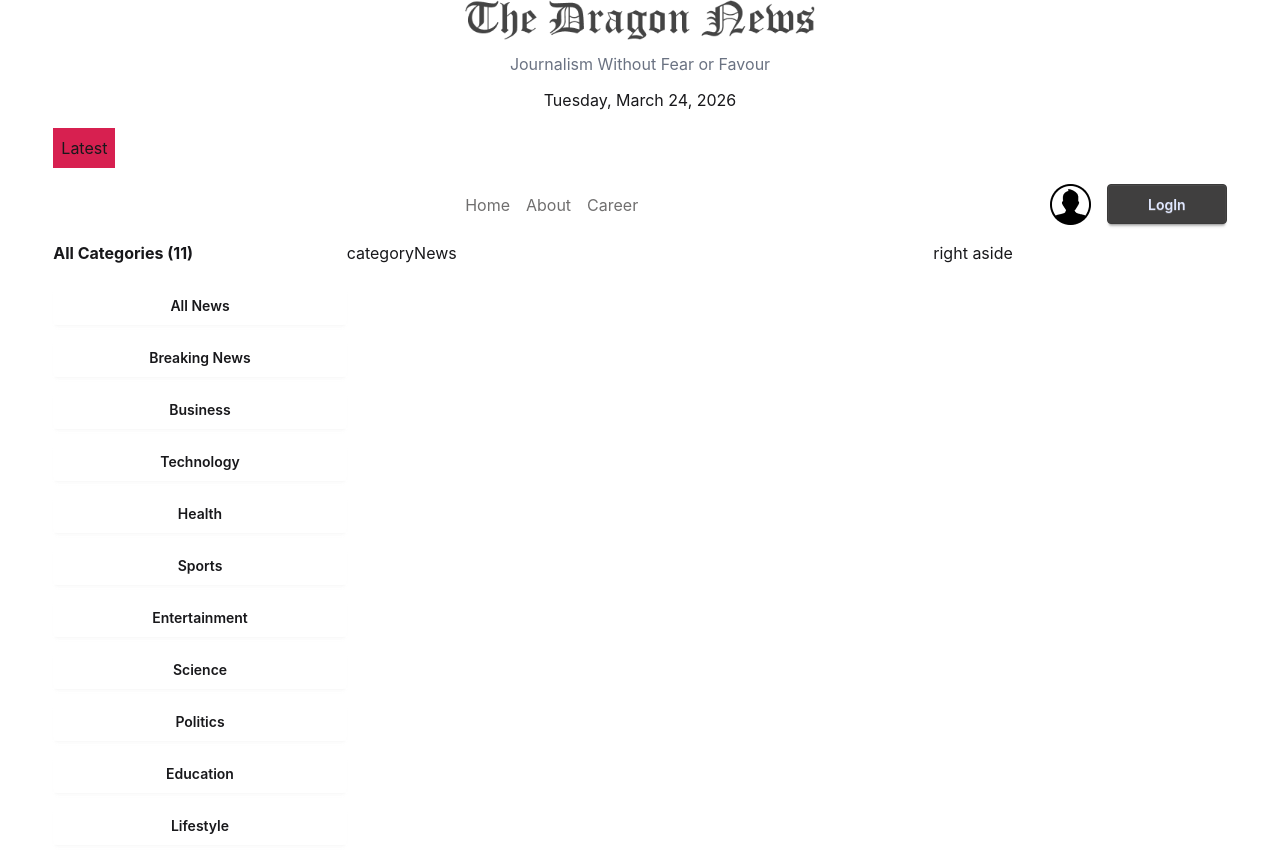
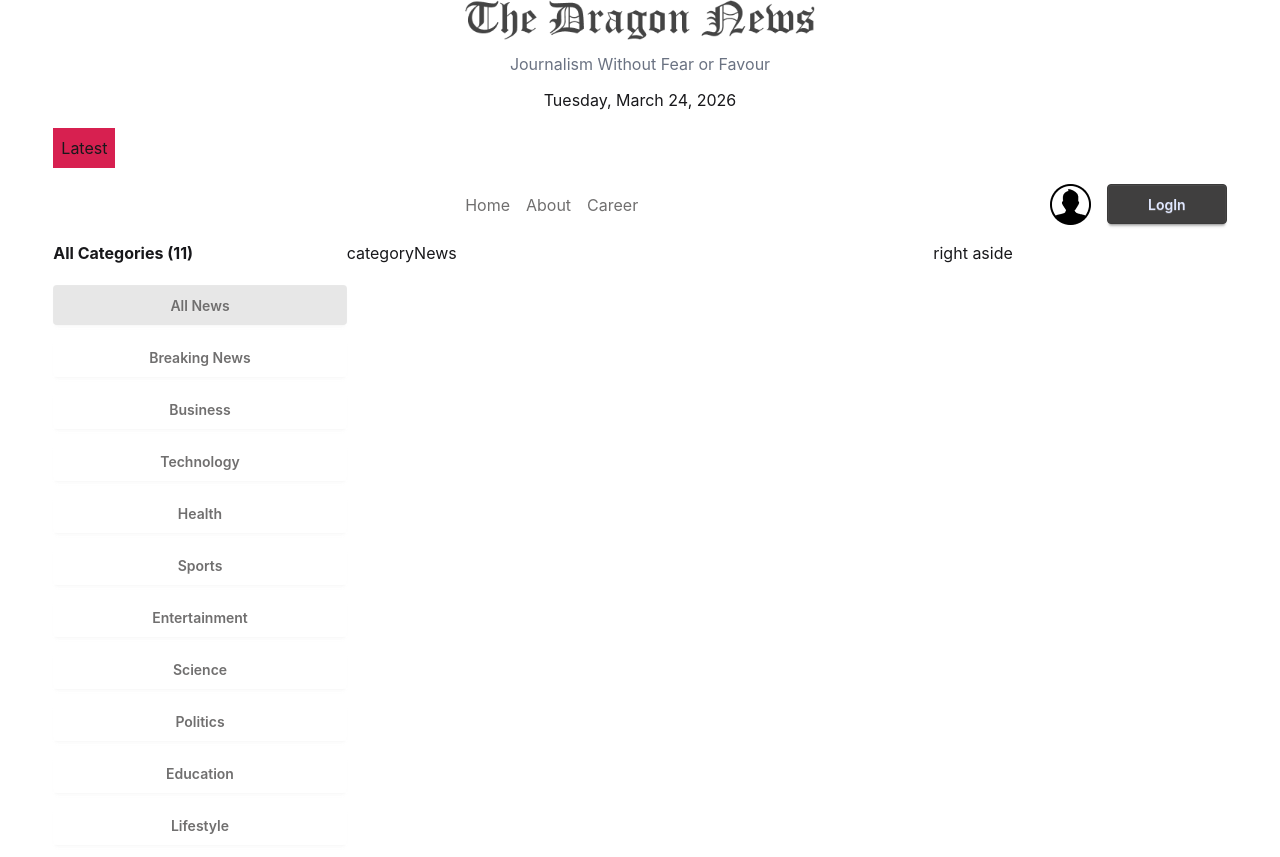
Before and after one commit to asik247/news-paper-with-firebase, a React (Vite) app: page /category/0 in a window 1280 px wide. Built offline with nearby package versions, Linux system fonts and the light colour scheme.

Commit message:
all categories dynamic load

```diff
--- a/src/Components/Categories.jsx
+++ b/src/Components/Categories.jsx
@@ -11,7 +11,7 @@ const Categories = () => {
             <h1 className='font-bold'>All Categories ({categories.length})</h1>
             <div className='grid grid-cols-1 mt-5 gap-3'>
                 {
-                    categories.map(categorie=><NavLink to={`/category/${categorie.id}`} className={'btn bg-base-100 border-0 hover:bg-base-200'} key={categorie.id}>{categorie.name}</NavLink>)
+                    categories.map(categorie=><NavLink to={`/category/${categorie.id}`} className={'btn bg-base-100 border-0 hover:bg-base-200 font-semibold text-accent'} key={categorie.id}>{categorie.name}</NavLink>)
                 }
             </div>
         </div>
--- a/src/Pages/CategoryNews.jsx
+++ b/src/Pages/CategoryNews.jsx
@@ -1,6 +1,9 @@
 import React from 'react';
+import { useParams } from 'react-router';
 
 const CategoryNews = () => {
+    const obj = useParams()
+    console.log(obj);
     return (
         <div>
             categoryNews
--- a/src/index.css
+++ b/src/index.css
@@ -31,3 +31,6 @@
 .paused {
   animation-play-state: paused;
 }
+a.active{
+  @apply bg-base-300
+}
```
